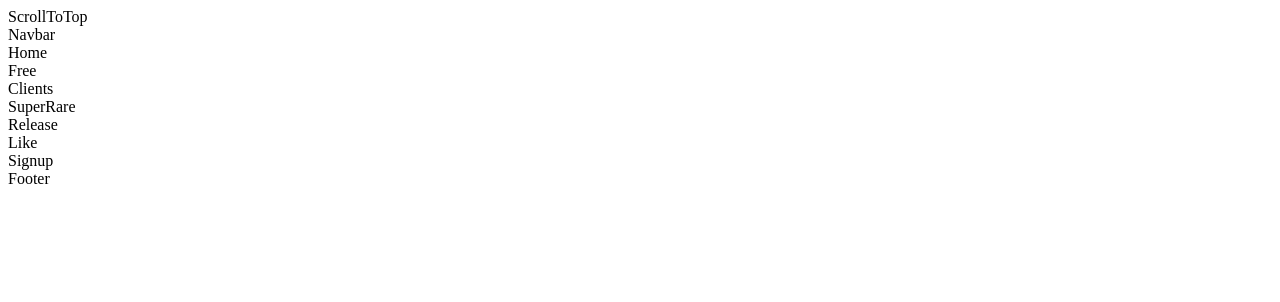
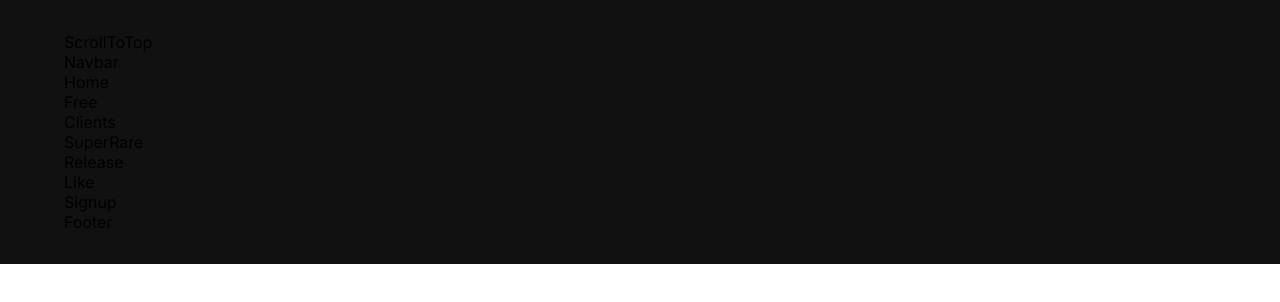
Before and after one commit to RodrigoJose-Dev/Landing_Page_NFT-ReactJS-SCSS, a React (Vite) app: page / in a window 1280 px wide. Shown: the top 302 px of the page. Built offline with nearby package versions, Linux system fonts and the light colour scheme.

Commit message:
Base completa

```diff
--- a/src/App.jsx
+++ b/src/App.jsx
@@ -9,9 +9,11 @@ import Like from "./components/Like";
 import Signup from "./components/Signup";
 import Footer from "./components/Footer";
 
+import "./styles/index.scss";
+
 function App() {
     return (
-        <div className="App-Container">
+        <div className="App-container">
             <ScrollToTop />
             <Navbar />
             <Home />
--- a/src/styles/base/_base.scss
+++ b/src/styles/base/_base.scss
@@ -0,0 +1,58 @@
+@import url("https://fonts.googleapis.com/css2?family=Inter:wght@400;700&display=swap");
+
+:root {
+    --orange: #ff8139;
+    --pink: #ff3998;
+    --green: #39ffa0;
+    --red: #ff3939;
+    --light-green: #edfff6;
+    --light-orange: #fff0e8;
+    --accent-color1: #ffffff;
+    --accent-color2: #555555;
+    --accent-color3: #cccccc;
+    --card-color: #000000;
+    --background: #111111;
+    --font-family: "Inter", sans-serif;
+}
+
+[data-theme="light"] {
+    --background: #ffffff;
+    --accent-color1: #000000;
+    --accent-color2: #eeeeee;
+    --accent-color3: #777777;
+    --card-color: #eeeeee;
+}
+
+* {
+    padding: 0;
+    margin: 0;
+    box-sizing: border-box;
+}
+
+html {
+    scroll-behavior: smooth;
+}
+
+.App-container {
+    background-color: var(--background);
+    font-family: var(--font-family);
+    overflow-x: hidden;
+    transition: 0.5s ease-in-out; //transição do light pro dark
+    padding: 2rem 4rem;
+
+    @media screen and (min-width: 280px) and (max-width: 1080px) {
+        padding: 0;
+        &::-webkit-scrollbar {
+            display: none;
+        }
+    }
+}
+
+::-webkit-scrollbar {
+    background-color: #111111;
+    width: 0.2rem;
+}
+
+::-webkit-scrollbar-thumb {
+    background-color: var(--orange);
+}
```
